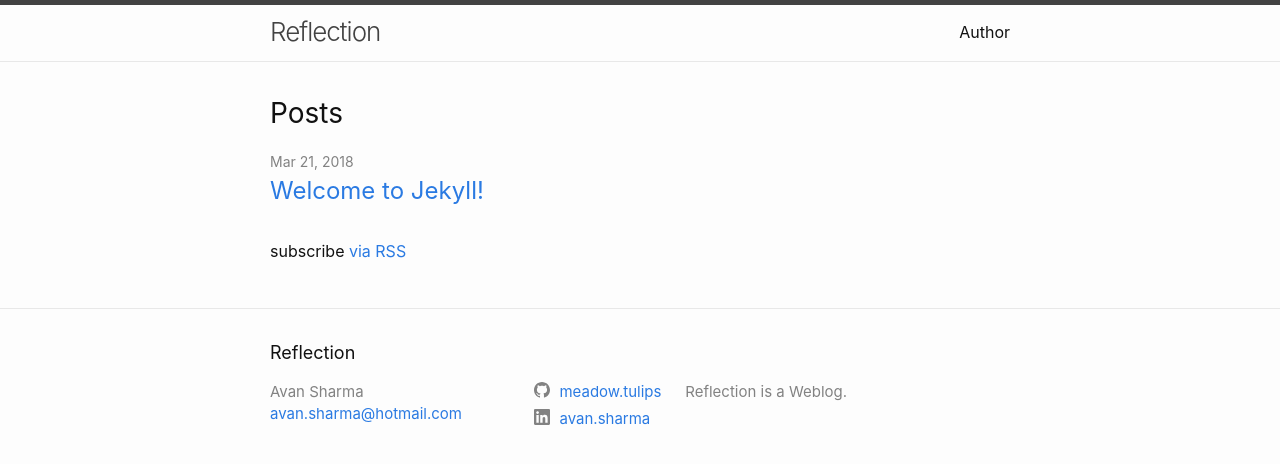
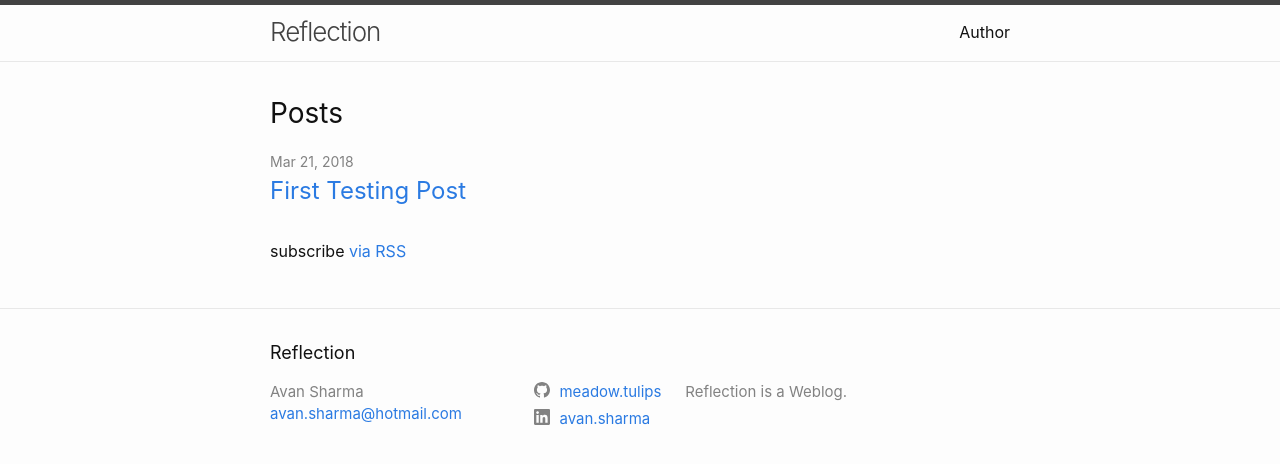
Before and after one commit to meadow-tulips/Myblog, a Jekyll site: the page built from index.md, in a window 1280 px wide. Shown: the top 464 px of the page. Built offline with Jekyll 4.4.1, drawn with Linux system fonts in a browser that asks for light colours.

Commit message:
Update 2018-03-22-welcome-to-jekyll.markdown

```diff
--- a/_posts/2018-03-22-welcome-to-jekyll.markdown
+++ b/_posts/2018-03-22-welcome-to-jekyll.markdown
@@ -1,6 +1,6 @@
 ---
 layout: post
-title:  "Welcome to Jekyll!"
+title:  "First Testing Post"
 date:   2018-03-22 01:33:45 +0530
 categories: jekyll update
 ---
```
